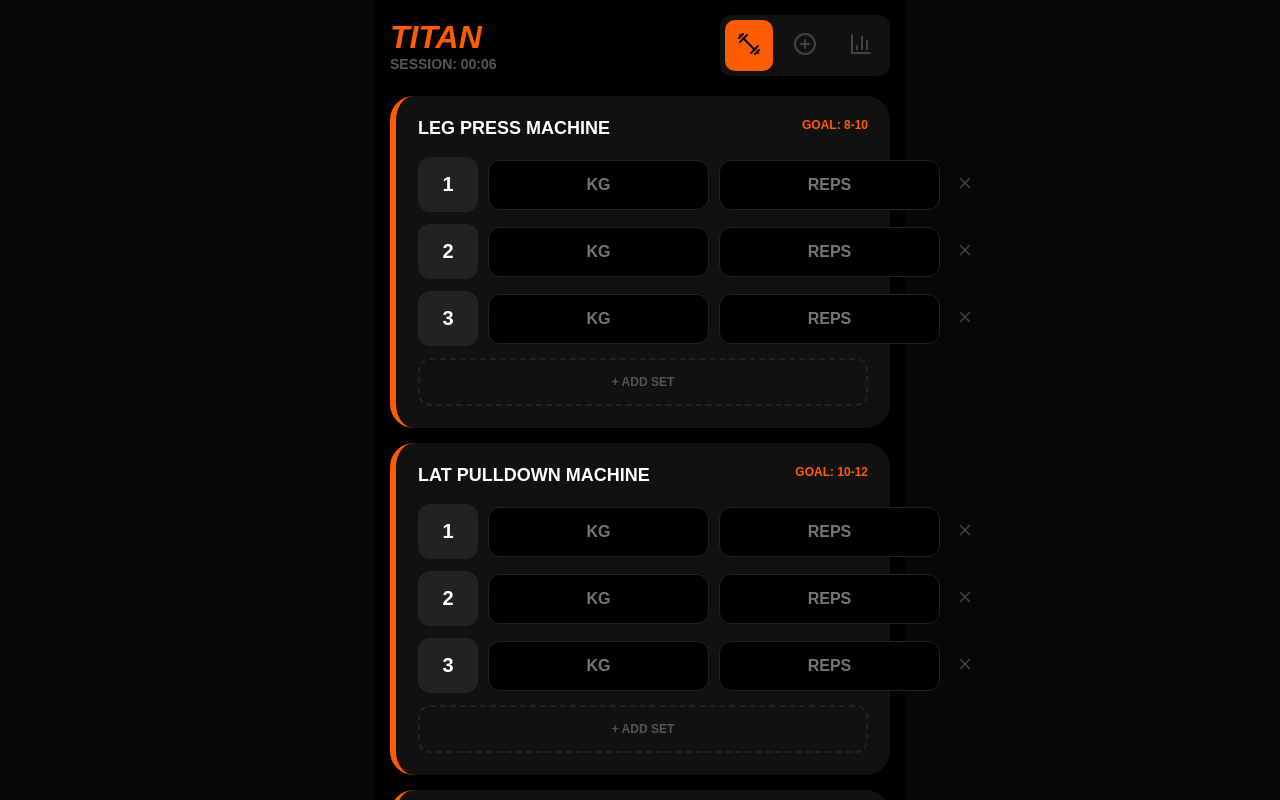
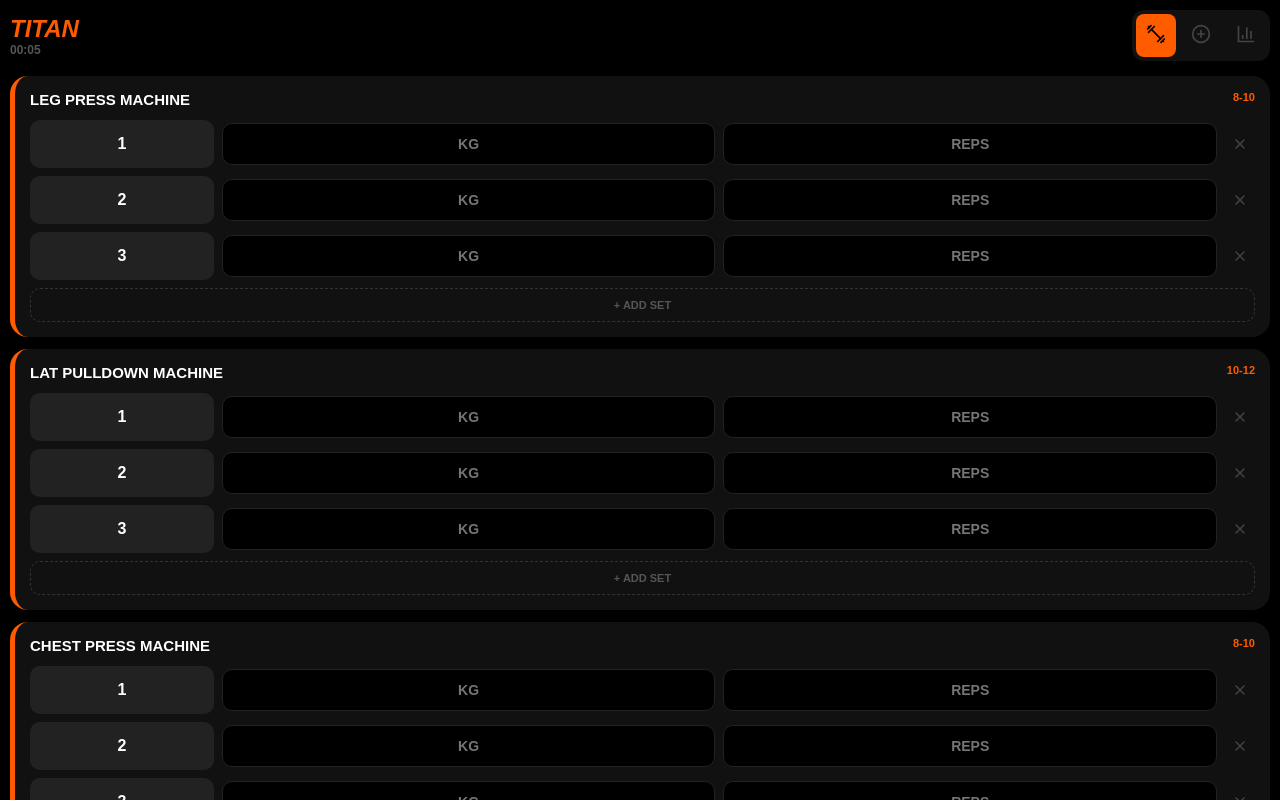
Before and after one commit to srafiq2406teachered-byte/Titan-Tracker, a React (Vite) app: page / in a window 1280 px wide. Shown: the top 800 px of the page. Built offline with nearby package versions, Linux system fonts and the light colour scheme.

Commit message:
Update App.jsx

```diff
--- a/src/App.jsx
+++ b/src/App.jsx
@@ -2,17 +2,15 @@ import React, { useState, useEffect } from 'react';
 import { CheckCircle, Clock, RotateCcw, Dumbbell, BarChart3, PlusCircle, Plus, X, ChevronRight, Activity, Trash2, StopCircle } from 'lucide-react';
 
 const TitanTracker = () => {
-  // --- STATE ---
   const [view, setView] = useState('train');
   const [timeLeft, setTimeLeft] = useState(0);
   const [mounted, setMounted] = useState(false);
   const [completedSets, setCompletedSets] = useState({});
   const [exerciseData, setExerciseData] = useState({});
   const [customExercises, setCustomExercises] = useState([]);
-  const [sessionStartTime, setSessionStartTime] = useState(() => Date.now());
+  const [sessionStartTime] = useState(() => Date.now());
   const [sessionElapsed, setSessionElapsed] = useState("00:00");
 
-  // --- HARD-CODED MASTER PROTOCOL (Never Lost) ---
   const PROTOCOL = [
     { id: "A1", name: "Leg Press Machine", sets: 3, goal: "8-10", rest: 60 },
     { id: "A2", name: "Lat Pulldown Machine", sets: 3, goal: "10-12", rest: 60 },
@@ -24,18 +22,10 @@ const TitanTracker = () => {
     { id: "D2", name: "Walking Lunges", sets: 3, goal: "12 Total", rest: 30 }
   ];
 
-  const MACHINE_LIBRARY = {
-    LEGS: ["Leg Extension", "Calf Raise", "Glute Bridge"],
-    PUSH: ["Incline Chest Press", "Shoulder Press", "Tricep Pushdown", "Lateral Raise"],
-    PULL: ["Face Pulls", "Bicep Curls", "Hammer Curls", "Rear Delt Fly"]
-  };
-
-  // --- DATA SYNC ---
   useEffect(() => {
-    const savedSets = localStorage.getItem('titan_sets_v19');
-    const savedData = localStorage.getItem('titan_metrics_v19');
-    const savedCustom = localStorage.getItem('titan_custom_v19');
-
+    const savedSets = localStorage.getItem('titan_sets_v20');
+    const savedData = localStorage.getItem('titan_metrics_v20');
+    const savedCustom = localStorage.getItem('titan_custom_v20');
     if (savedSets) setCompletedSets(JSON.parse(savedSets));
     if (savedData) setExerciseData(JSON.parse(savedData));
     if (savedCustom) setCustomExercises(JSON.parse(savedCustom));
@@ -44,13 +34,12 @@ const TitanTracker = () => {
 
   useEffect(() => {
     if (mounted) {
-      localStorage.setItem('titan_sets_v19', JSON.stringify(completedSets));
-      localStorage.setItem('titan_metrics_v19', JSON.stringify(exerciseData));
-      localStorage.setItem('titan_custom_v19', JSON.stringify(customExercises));
+      localStorage.setItem('titan_sets_v20', JSON.stringify(completedSets));
+      localStorage.setItem('titan_metrics_v20', JSON.stringify(exerciseData));
+      localStorage.setItem('titan_custom_v20', JSON.stringify(customExercises));
     }
   }, [completedSets, exerciseData, customExercises, mounted]);
 
-  // --- TIMERS ---
   useEffect(() => {
     const timer = setInterval(() => {
       const diff = Math.floor((Date.now() - sessionStartTime) / 1000);
@@ -60,123 +49,87 @@ const TitanTracker = () => {
     return () => clearInterval(timer);
   }, [sessionStartTime, timeLeft]);
 
-  const calculateVolume = () => {
-    let total = 0;
-    [...PROTOCOL, ...customExercises].forEach(ex => {
-      const extra = exerciseData[`${ex.id}-extra`] || 0;
-      for (let i = 0; i < (ex.sets + extra); i++) {
-        const key = `${ex.id}-${i}`;
-        if (completedSets[key]) {
-          const w = parseFloat(exerciseData[`${key}-w`]) || 0;
-          const r = parseFloat(exerciseData[`${key}-r`]) || 0;
-          total += (w * r);
-        }
-      }
-    });
-    return total.toLocaleString();
-  };
-
   const THEME = { orange: '#FF5C00', bg: '#000', card: '#111', border: '#222', textDim: '#555' };
 
   if (!mounted) return null;
 
   return (
-    <div style={{ backgroundColor: THEME.bg, minHeight: '100vh', color: '#fff', fontFamily: 'sans-serif', padding: '15px', maxWidth: '500px', margin: '0 auto', paddingBottom: '160px' }}>
+    <div style={{ backgroundColor: THEME.bg, minHeight: '100vh', color: '#fff', fontFamily: 'sans-serif', padding: '10px', maxWidth: '100%', margin: '0 auto', paddingBottom: '140px', boxSizing: 'border-box', overflowX: 'hidden' }}>
 
       {/* HEADER */}
-      <header style={{ display: 'flex', justifyContent: 'space-between', alignItems: 'center', marginBottom: '20px' }}>
+      <header style={{ display: 'flex', justifyContent: 'space-between', alignItems: 'center', marginBottom: '15px' }}>
         <div>
-          <h1 style={{ fontSize: '32px', fontWeight: '900', fontStyle: 'italic', color: THEME.orange, margin: 0 }}>TITAN</h1>
-          <div style={{ fontSize: '14px', fontWeight: 'bold', color: THEME.textDim }}>SESSION: {sessionElapsed}</div>
+          <h1 style={{ fontSize: '24px', fontWeight: '900', fontStyle: 'italic', color: THEME.orange, margin: 0 }}>TITAN</h1>
+          <div style={{ fontSize: '12px', fontWeight: 'bold', color: THEME.textDim }}>{sessionElapsed}</div>
         </div>
-        <div style={{ display: 'flex', gap: '8px', background: THEME.card, padding: '5px', borderRadius: '12px' }}>
-          <button onClick={() => setView('train')} style={{ background: view === 'train' ? THEME.orange : 'transparent', border: 'none', padding: '12px', borderRadius: '10px' }}><Dumbbell size={24} color={view === 'train' ? '#000' : '#444'} /></button>
-          <button onClick={() => setView('library')} style={{ background: view === 'library' ? THEME.orange : 'transparent', border: 'none', padding: '12px', borderRadius: '10px' }}><PlusCircle size={24} color={view === 'library' ? '#000' : '#444'} /></button>
-          <button onClick={() => setView('metrics')} style={{ background: view === 'metrics' ? THEME.orange : 'transparent', border: 'none', padding: '12px', borderRadius: '10px' }}><BarChart3 size={24} color={view === 'metrics' ? '#000' : '#444'} /></button>
+        <div style={{ display: 'flex', gap: '5px', background: THEME.card, padding: '4px', borderRadius: '12px' }}>
+          <button onClick={() => setView('train')} style={{ background: view === 'train' ? THEME.orange : 'transparent', border: 'none', padding: '10px', borderRadius: '8px' }}><Dumbbell size={20} color={view === 'train' ? '#000' : '#444'} /></button>
+          <button onClick={() => setView('library')} style={{ background: view === 'library' ? THEME.orange : 'transparent', border: 'none', padding: '10px', borderRadius: '8px' }}><PlusCircle size={20} color={view === 'library' ? '#000' : '#444'} /></button>
+          <button onClick={() => setView('metrics')} style={{ background: view === 'metrics' ? THEME.orange : 'transparent', border: 'none', padding: '10px', borderRadius: '8px' }}><BarChart3 size={20} color={view === 'metrics' ? '#000' : '#444'} /></button>
         </div>
       </header>
 
       {/* VIEW: TRAIN */}
       {view === 'train' && (
-        <div style={{ display: 'flex', flexDirection: 'column', gap: '15px' }}>
+        <div style={{ display: 'flex', flexDirection: 'column', gap: '12px' }}>
           {[...PROTOCOL, ...customExercises].map((ex) => (
-            <div key={ex.id} style={{ background: THEME.card, borderRadius: '24px', padding: '22px', borderLeft: ex.isCustom ? '6px solid #333' : `6px solid ${THEME.orange}` }}>
-              <div style={{ display: 'flex', justifyContent: 'space-between', marginBottom: '18px' }}>
-                <h3 style={{ fontSize: '18px', fontWeight: '800', textTransform: 'uppercase', margin: 0 }}>{ex.name}</h3>
-                <span style={{ color: THEME.orange, fontWeight: '900', fontSize: '12px' }}>GOAL: {ex.goal}</span>
+            <div key={ex.id} style={{ background: THEME.card, borderRadius: '18px', padding: '15px', borderLeft: `5px solid ${ex.isCustom ? '#333' : THEME.orange}` }}>
+              <div style={{ display: 'flex', justifyContent: 'space-between', marginBottom: '12px' }}>
+                <h3 style={{ fontSize: '15px', fontWeight: '800', textTransform: 'uppercase', margin: 0 }}>{ex.name}</h3>
+                <span style={{ color: THEME.orange, fontWeight: '900', fontSize: '11px' }}>{ex.goal}</span>
               </div>
 
-              <div style={{ display: 'flex', flexDirection: 'column', gap: '12px' }}>
+              <div style={{ display: 'flex', flexDirection: 'column', gap: '8px' }}>
                 {[...Array(ex.sets + (exerciseData[`${ex.id}-extra`] || 0))].map((_, i) => {
                   const key = `${ex.id}-${i}`;
                   const isDone = completedSets[key];
                   return (
-                    <div key={i} style={{ display: 'grid', gridTemplateColumns: '60px 1fr 1fr 30px', gap: '10px', alignItems: 'center' }}>
+                    <div key={i} style={{ display: 'flex', gap: '8px', alignItems: 'center', width: '100%' }}>
+                      {/* SET BUTTON: 15% */}
                       <button onClick={() => { if(!isDone) setTimeLeft(ex.rest); setCompletedSets(prev => ({ ...prev, [key]: !isDone })); }}
-                        style={{ height: '55px', borderRadius: '12px', border: 'none', background: isDone ? THEME.orange : '#222', color: isDone ? '#000' : '#fff', fontWeight: '900', fontSize: '20px' }}>
-                        {isDone ? <CheckCircle size={24} /> : i + 1}
+                        style={{ width: '15%', height: '48px', borderRadius: '10px', border: 'none', background: isDone ? THEME.orange : '#222', color: isDone ? '#000' : '#fff', fontWeight: '900', fontSize: '16px', flexShrink: 0 }}>
+                        {isDone ? <CheckCircle size={20} /> : i + 1}
                       </button>
+
+                      {/* INPUTS: FLEX GROW */}
                       <input type="text" inputMode="decimal" placeholder="KG" value={exerciseData[`${key}-w`] || ''} onChange={(e) => setExerciseData(prev => ({ ...prev, [`${key}-w`]: e.target.value }))}
-                        style={{ background: '#000', border: '1px solid #222', color: '#fff', fontSize: '16px', fontWeight: 'bold', textAlign: 'center', padding: '15px 0', borderRadius: '12px' }} />
+                        style={{ flex: 1, minWidth: 0, background: '#000', border: '1px solid #222', color: '#fff', fontSize: '14px', fontWeight: 'bold', textAlign: 'center', padding: '12px 0', borderRadius: '10px' }} />
+
                       <input type="text" inputMode="numeric" placeholder="REPS" value={exerciseData[`${key}-r`] || ''} onChange={(e) => setExerciseData(prev => ({ ...prev, [`${key}-r`]: e.target.value }))}
-                        style={{ background: '#000', border: '1px solid #222', color: THEME.orange, fontSize: '16px', fontWeight: 'bold', textAlign: 'center', padding: '15px 0', borderRadius: '12px' }} />
+                        style={{ flex: 1, minWidth: 0, background: '#000', border: '1px solid #222', color: THEME.orange, fontSize: '14px', fontWeight: 'bold', textAlign: 'center', padding: '12px 0', borderRadius: '10px' }} />
+
+                      {/* DELETE X: FIXED SMALL WIDTH */}
                       <button onClick={() => {
                         const ns = {...completedSets}; const nd = {...exerciseData}; delete ns[key]; delete nd[`${key}-w`]; delete nd[`${key}-r`];
                         if(i >= ex.sets) nd[`${ex.id}-extra`] = Math.max(0, (nd[`${ex.id}-extra`]||0)-1);
                         setCompletedSets(ns); setExerciseData(nd);
-                      }} style={{ background: 'transparent', border: 'none' }}><X size={18} color="#444" /></button>
+                      }} style={{ width: '30px', height: '48px', background: 'transparent', border: 'none', display: 'flex', alignItems: 'center', justifyContent: 'center', flexShrink: 0 }}>
+                        <X size={16} color="#444" />
+                      </button>
                     </div>
                   );
                 })}
                 <button onClick={() => setExerciseData(prev => ({ ...prev, [`${ex.id}-extra`]: (prev[`${ex.id}-extra`] || 0) + 1 }))}
-                  style={{ padding: '15px', borderRadius: '12px', border: `2px dashed ${THEME.border}`, background: 'transparent', color: THEME.textDim, fontWeight: 'bold', fontSize: '12px' }}>+ ADD SET</button>
+                  style={{ padding: '10px', borderRadius: '10px', border: `1px dashed #333`, background: 'transparent', color: '#555', fontWeight: 'bold', fontSize: '11px' }}>+ ADD SET</button>
               </div>
             </div>
           ))}
 
-          {/* PINNED COMPLETE BUTTON */}
-          <div style={{ marginTop: '20px', padding: '25px', background: THEME.orange, borderRadius: '24px', textAlign: 'center' }} onClick={() => { if(window.confirm("Finish workout? Data clears.")) { localStorage.clear(); window.location.reload(); }}}>
-            <div style={{ color: '#000', fontWeight: '900', fontSize: '20px' }}>COMPLETE SESSION</div>
-            <div style={{ color: '#000', fontSize: '11px', fontWeight: 'bold' }}>FINAL VOLUME: {calculateVolume()} KG</div>
+          <div style={{ marginTop: '10px', padding: '20px', background: THEME.orange, borderRadius: '18px', textAlign: 'center' }} onClick={() => { if(window.confirm("Finish workout? Data clears.")) { localStorage.clear(); window.location.reload(); }}}>
+            <div style={{ color: '#000', fontWeight: '900', fontSize: '16px' }}>COMPLETE SESSION</div>
           </div>
         </div>
       )}
 
-      {/* VIEW: LIBRARY */}
-      {view === 'library' && (
-        <div style={{ display: 'flex', flexDirection: 'column', gap: '20px' }}>
-          {Object.entries(MACHINE_LIBRARY).map(([category, machines]) => (
-            <div key={category}>
-              <div style={{ fontSize: '12px', color: THEME.orange, fontWeight: '900', marginBottom: '12px' }}>{category}</div>
-              {machines.map(m => (
-                <button key={m} onClick={() => { setCustomExercises([...customExercises, { id: `EXT-${Date.now()}`, name: m, sets: 3, goal: "10-12", rest: 60, isCustom: true }]); setView('train'); }}
-                  style={{ width: '100%', padding: '22px', background: THEME.card, border: `1px solid ${THEME.border}`, borderRadius: '20px', color: '#fff', display: 'flex', justifyContent: 'space-between', marginBottom: '10px', fontSize: '18px', fontWeight: '700' }}>
-                  {m} <ChevronRight size={20} color={THEME.orange} />
-                </button>
-              ))}
-            </div>
-          ))}
-        </div>
-      )}
-
-      {/* VIEW: METRICS */}
-      {view === 'metrics' && (
-        <div style={{ textAlign: 'center', paddingTop: '40px' }}>
-          <Activity size={64} color={THEME.orange} style={{ margin: '0 auto 20px' }} />
-          <div style={{ fontSize: '12px', color: THEME.textDim, fontWeight: 'bold' }}>TOTAL WORKOUT VOLUME</div>
-          <div style={{ fontSize: '64px', fontWeight: '900' }}>{calculateVolume()} <span style={{ fontSize: '20px', color: THEME.orange }}>KG</span></div>
-        </div>
-      )}
-
-      {/* TIMER HUD */}
+      {/* TIMER HUD (MOBILE OPTIMIZED) */}
       {timeLeft > 0 && (
-        <div style={{ position: 'fixed', bottom: '30px', left: '15px', right: '15px', backgroundColor: '#FFF', color: '#000', padding: '15px', borderRadius: '30px', display: 'flex', justifyContent: 'space-between', alignItems: 'center', border: `4px solid ${THEME.orange}`, zIndex: 2000 }}>
-          <div style={{ display: 'flex', alignItems: 'center', gap: '15px' }}>
-            <Clock size={24} /> <span style={{ fontSize: '32px', fontWeight: '900', fontFamily: 'monospace' }}>{timeLeft}s</span>
+        <div style={{ position: 'fixed', bottom: '20px', left: '10px', right: '10px', backgroundColor: '#FFF', color: '#000', padding: '12px', borderRadius: '25px', display: 'flex', justifyContent: 'space-between', alignItems: 'center', border: `3px solid ${THEME.orange}`, zIndex: 2000 }}>
+          <div style={{ display: 'flex', alignItems: 'center', gap: '10px' }}>
+            <Clock size={20} /> <span style={{ fontSize: '24px', fontWeight: '900', fontFamily: 'monospace' }}>{timeLeft}s</span>
           </div>
-          <div style={{ display: 'flex', gap: '10px' }}>
-            <button onClick={() => setTimeLeft(prev => prev + 15)} style={{ background: '#eee', border: 'none', padding: '10px 15px', borderRadius: '10px', fontWeight: '900' }}>+15</button>
-            <button onClick={() => setTimeLeft(0)} style={{ background: THEME.orange, border: 'none', padding: '10px 15px', borderRadius: '10px' }}><StopCircle size={22} /></button>
+          <div style={{ display: 'flex', gap: '8px' }}>
+            <button onClick={() => setTimeLeft(prev => prev + 15)} style={{ background: '#eee', border: 'none', padding: '8px 12px', borderRadius: '8px', fontWeight: '900', fontSize: '12px' }}>+15s</button>
+            <button onClick={() => setTimeLeft(0)} style={{ background: THEME.orange, border: 'none', padding: '8px 12px', borderRadius: '8px' }}><StopCircle size={18} /></button>
           </div>
         </div>
       )}
```
